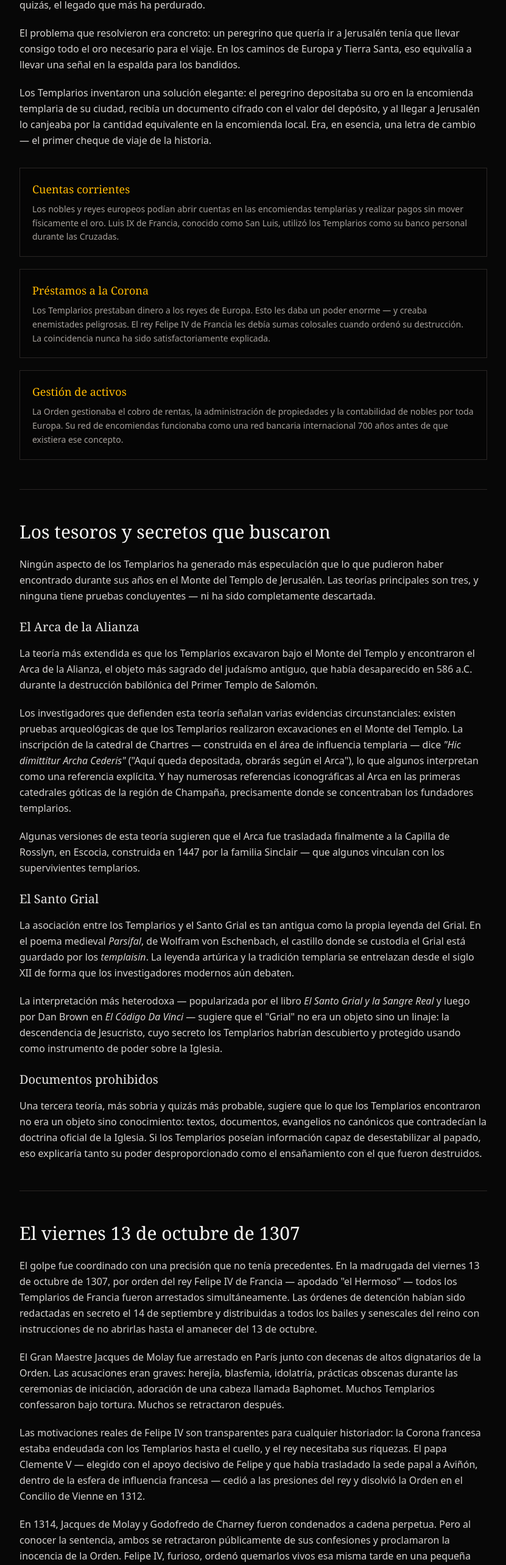
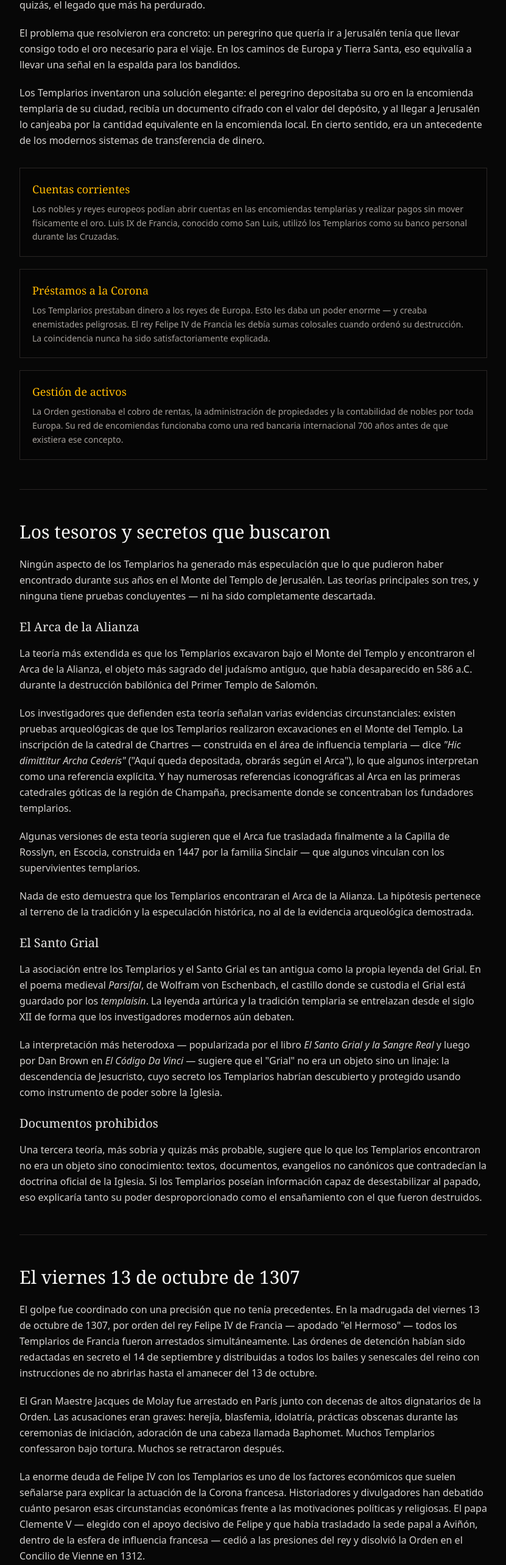
Before and after one commit to MiguelSecadesBYU/miguel-web-platform, a Next.js app: page /blog/caballeros-templarios-historia-secretos-maldicion in a window 1280 px wide. Shown: the part 3053-5619 px from the top of the page at 61% size, without its empty margins (224-1055 px from the left). Built offline with nearby package versions, Linux system fonts and the light colour scheme.

Commit message:
refinar texto del articulo de templarios

```diff
--- a/src/app/blog/caballeros-templarios-historia-secretos-maldicion/page.tsx
+++ b/src/app/blog/caballeros-templarios-historia-secretos-maldicion/page.tsx
@@ -227,8 +227,8 @@ export default function PostTemplarios() {
               depositaba su oro en la encomienda templaria de su ciudad, recibía
               un documento cifrado con el valor del depósito, y al llegar a
               Jerusalén lo canjeaba por la cantidad equivalente en la encomienda
-              local. Era, en esencia, una letra de cambio — el primer cheque de
-              viaje de la historia.
+              local. En cierto sentido, era un antecedente de los modernos sistemas
+              de transferencia de dinero.
             </p>
 
             <div className="my-8 space-y-5">
@@ -293,6 +293,12 @@ export default function PostTemplarios() {
               con los supervivientes templarios.
             </p>
 
+           <p>
+            Nada de esto demuestra que los Templarios encontraran el Arca de la Alianza.
+             La hipótesis pertenece al terreno de la tradición y la especulación histórica,
+             no al de la evidencia arqueológica demostrada.
+            </p>
+
             <H3>El Santo Grial</H3>
             <p>
               La asociación entre los Templarios y el Santo Grial es tan antigua
@@ -348,9 +354,10 @@ export default function PostTemplarios() {
               bajo tortura. Muchos se retractaron después.
             </p>
             <p>
-              Las motivaciones reales de Felipe IV son transparentes para
-              cualquier historiador: la Corona francesa estaba endeudada con
-              los Templarios hasta el cuello, y el rey necesitaba sus riquezas.
+              La enorme deuda de Felipe IV con los Templarios es uno de los factores
+              económicos que suelen señalarse para explicar la actuación de la Corona francesa.
+              Historiadores y divulgadores han debatido cuánto pesaron esas circunstancias
+              económicas frente a las motivaciones políticas y religiosas.
               El papa Clemente V — elegido con el apoyo decisivo de Felipe y
               que había trasladado la sede papal a Aviñón, dentro de la esfera
               de influencia francesa — cedió a las presiones del rey y disolvió
```
